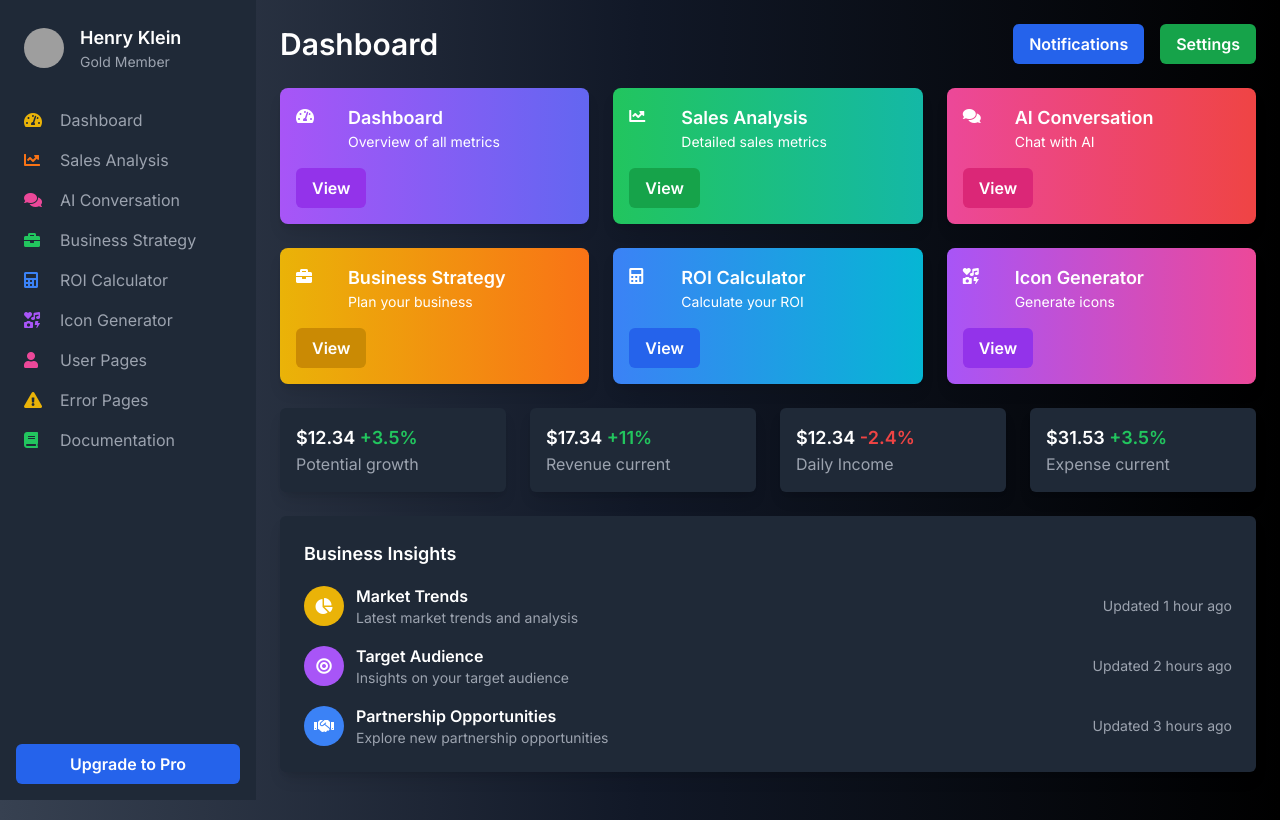
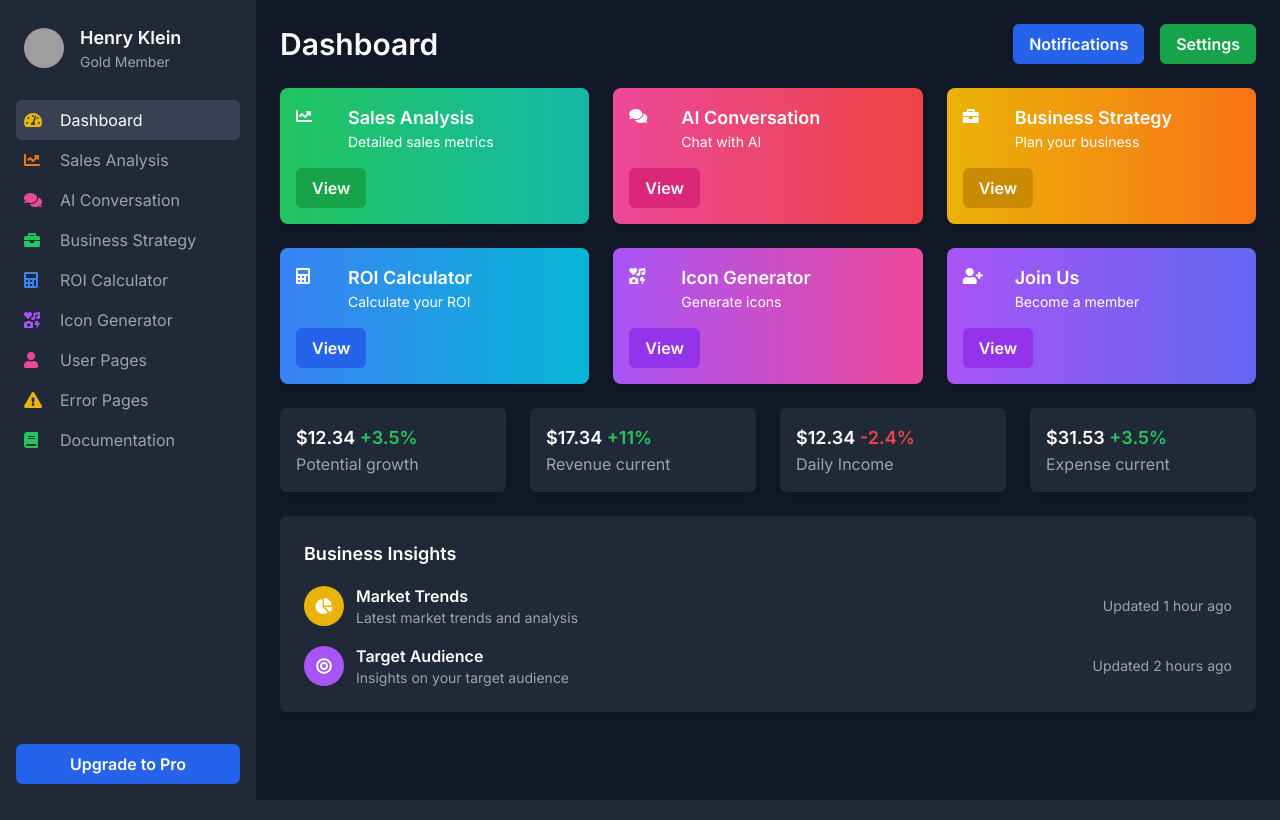
Before and after one commit to akashn-1412/Insightflow, a Flask app: page / in a window 1280 px wide. Run offline with Flask 3, Linux system fonts and the light colour scheme; some libraries are stand-ins or nearby versions; grey boxes are pictures that could not be loaded.

Commit message:
Update index.html

```diff
--- a/templates/index.html
+++ b/templates/index.html
@@ -9,20 +9,19 @@
   </script>
   <link href="https://cdnjs.cloudflare.com/ajax/libs/font-awesome/5.15.3/css/all.min.css" rel="stylesheet"/>
   <link href="https://fonts.googleapis.com/css2?family=Inter:wght@400;600&amp;display=swap" rel="stylesheet"/>
-  <script src="https://cdn.jsdelivr.net/npm/chart.js"></script>
   <style>
    body {
             font-family: 'Inter', sans-serif;
         }
   </style>
  </head>
- <body class="bg-gradient-to-r from-gray-700 via-gray-900 to-black text-gray-300">
-  <div class="flex">
+ <body class="bg-gray-900 text-white">
+  <div class="flex flex-col md:flex-row">
    <!-- Sidebar -->
-   <div class="w-64 bg-gray-800 h-screen p-4 flex flex-col justify-between">
+   <div class="w-full md:w-1/5 bg-gray-800 h-auto md:h-screen p-4 flex flex-col justify-between">
     <div>
      <div class="flex items-center space-x-4 p-2 mb-5">
-      <img alt="User avatar" class="w-10 h-10 rounded-full" height="50" src="https://storage.googleapis.com/a1aa/image/KZXxXAjQCC7bAttN6ZGx3eLsXOpItvlOkRcith3RfrVJ5QlTA.jpg" width="50"/>
+      <img alt="User avatar" class="w-10 h-10 rounded-full" height="50" src="https://storage.googleapis.com/a1aa/image/Rx2gjVKZADIvHVpG6jfSY6pFLqL5fiPtAiPu7ieHAqxnilMnA.jpg" width="50"/>
       <div>
        <h4 class="font-semibold text-lg text-white">
         Henry Klein
@@ -33,14 +32,14 @@
       </div>
      </div>
      <nav>
-      <a class="flex items-center p-2 text-gray-400 hover:bg-gray-700 hover:text-white rounded-md transition duration-200 group" href="#">
+      <a class="flex items-center p-2 text-white bg-gray-700 rounded-md transition duration-200 group" href="#">
        <i class="fas fa-tachometer-alt w-6 text-yellow-500 group-hover:animate-bounce">
        </i>
        <span class="ml-3">
         Dashboard
        </span>
       </a>
-      <a class="flex items-center p-2 text-gray-400 hover:bg-gray-700 hover:text-white rounded-md transition duration-200 group" href="https://sales-dahsboard.onrender.com/">
+      <a class="flex items-center p-2 text-gray-400 hover:bg-gray-700 hover:text-white rounded-md transition duration-200 group" href="https://arkaconsultancy.streamlit.app/">
        <i class="fas fa-chart-line w-6 text-orange-500 group-hover:animate-bounce">
        </i>
        <span class="ml-3">
@@ -121,24 +120,7 @@
      </div>
     </div>
     <!-- Features -->
-    <div class="grid grid-cols-3 gap-6 mb-6">
-     <div class="bg-gradient-to-r from-purple-500 to-indigo-500 text-white p-4 rounded-lg shadow-lg transform transition-transform hover:-translate-y-1 hover:scale-105">
-      <div class="flex items-center">
-       <i class="fas fa-tachometer-alt w-10 h-10 text-white mr-3">
-       </i>
-       <div>
-        <h4 class="font-semibold text-lg">
-         Dashboard
-        </h4>
-        <p class="text-sm">
-         Overview of all metrics
-        </p>
-       </div>
-      </div>
-      <button class="mt-4 bg-purple-600 hover:bg-purple-700 text-white font-semibold py-2 px-4 rounded-md">
-       View
-      </button>
-     </div>
+    <div class="grid grid-cols-1 sm:grid-cols-2 lg:grid-cols-3 gap-6 mb-6">
      <div class="bg-gradient-to-r from-green-500 to-teal-500 text-white p-4 rounded-lg shadow-lg transform transition-transform hover:-translate-y-1 hover:scale-105">
       <div class="flex items-center">
        <i class="fas fa-chart-line w-10 h-10 text-white mr-3">
@@ -152,9 +134,9 @@
         </p>
        </div>
       </div>
-      <button class="mt-4 bg-green-600 hover:bg-green-700 text-white font-semibold py-2 px-4 rounded-md">
+      <a href="https://arkaconsultancy.streamlit.app/" class="mt-4 bg-green-600 hover:bg-green-700 text-white font-semibold py-2 px-4 rounded-md inline-block text-center">
        View
-      </button>
+      </a>
      </div>
      <div class="bg-gradient-to-r from-pink-500 to-red-500 text-white p-4 rounded-lg shadow-lg transform transition-transform hover:-translate-y-1 hover:scale-105">
       <div class="flex items-center">
@@ -169,9 +151,9 @@
         </p>
        </div>
       </div>
-      <button class="mt-4 bg-pink-600 hover:bg-pink-700 text-white font-semibold py-2 px-4 rounded-md">
+      <a href="https://huggingface.co/spaces/aakritim/GPT-WRITER-3" class="mt-4 bg-pink-600 hover:bg-pink-700 text-white font-semibold py-2 px-4 rounded-md inline-block text-center">
        View
-      </button>
+      </a>
      </div>
      <div class="bg-gradient-to-r from-yellow-500 to-orange-500 text-white p-4 rounded-lg shadow-lg transform transition-transform hover:-translate-y-1 hover:scale-105">
       <div class="flex items-center">
@@ -186,9 +168,11 @@
         </p>
        </div>
       </div>
+      <a href="https://arka-gpt-strategy.glitch.me/">
       <button class="mt-4 bg-yellow-600 hover:bg-yellow-700 text-white font-semibold py-2 px-4 rounded-md">
        View
       </button>
+      </a>
      </div>
      <div class="bg-gradient-to-r from-blue-500 to-cyan-500 text-white p-4 rounded-lg shadow-lg transform transition-transform hover:-translate-y-1 hover:scale-105">
       <div class="flex items-center">
@@ -203,9 +187,9 @@
         </p>
        </div>
       </div>
-      <button class="mt-4 bg-blue-600 hover:bg-blue-700 text-white font-semibold py-2 px-4 rounded-md">
+      <a href="https://roi-calculator-gjjgdxfnj-akashs-projects-66062c35.vercel.app/" class="mt-4 bg-blue-600 hover:bg-blue-700 text-white font-semibold py-2 px-4 rounded-md inline-block text-center">
        View
-      </button>
+      </a>
      </div>
      <div class="bg-gradient-to-r from-purple-500 to-pink-500 text-white p-4 rounded-lg shadow-lg transform transition-transform hover:-translate-y-1 hover:scale-105">
       <div class="flex items-center">
@@ -220,13 +204,30 @@
         </p>
        </div>
       </div>
+      <a href="https://huggingface.co/spaces/anusreepi/Icon_Generator" class="mt-4 bg-purple-600 hover:bg-purple-700 text-white font-semibold py-2 px-4 rounded-md inline-block text-center">
+       View
+      </a>
+     </div>
+     <div class="bg-gradient-to-r from-purple-500 to-indigo-500 text-white p-4 rounded-lg shadow-lg transform transition-transform hover:-translate-y-1 hover:scale-105">
+      <div class="flex items-center">
+       <i class="fas fa-user-plus w-10 h-10 text-white mr-3">
+       </i>
+       <div>
+        <h4 class="font-semibold text-lg">
+         Join Us
+        </h4>
+        <p class="text-sm">
+         Become a member
+        </p>
+       </div>
+      </div>
       <button class="mt-4 bg-purple-600 hover:bg-purple-700 text-white font-semibold py-2 px-4 rounded-md">
        View
       </button>
      </div>
     </div>
     <!-- Stats -->
-    <div class="grid grid-cols-4 gap-6 mb-6">
+    <div class="grid grid-cols-1 sm:grid-cols-2 lg:grid-cols-4 gap-6 mb-6">
      <div class="bg-gray-800 p-4 rounded-md shadow-lg transform transition-transform hover:-translate-y-1 hover:scale-105">
       <h4 class="text-lg font-semibold text-white">
        $12.34
@@ -316,24 +317,9 @@
         Updated 2 hours ago
        </span>
       </li>
-      <li class="flex items-center justify-between">
-       <div class="flex items-center space-x-3">
-        <div class="w-10 h-10 bg-blue-500 rounded-full flex items-center justify-center">
-         <i class="fas fa-handshake text-white">
-         </i>
-        </div>
-        <div>
-         <h5 class="text-white font-semibold">
-          Partnership Opportunities
-         </h5>
-         <p class="text-gray-400 text-sm">
-          Explore new partnership opportunities
-         </p>
-        </div>
-       </div>
-       <span class="text-gray-400 text-sm">
-        Updated 3 hours ago
-       </span>
-      </li>
      </ul>
     </div>
+   </div>
+  </div>
+ </body>
+</html>
```
